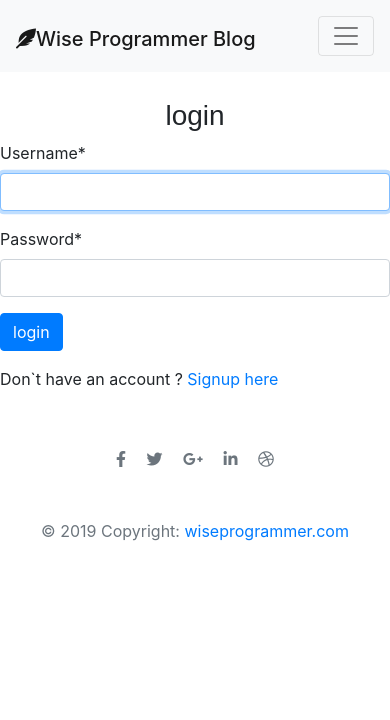
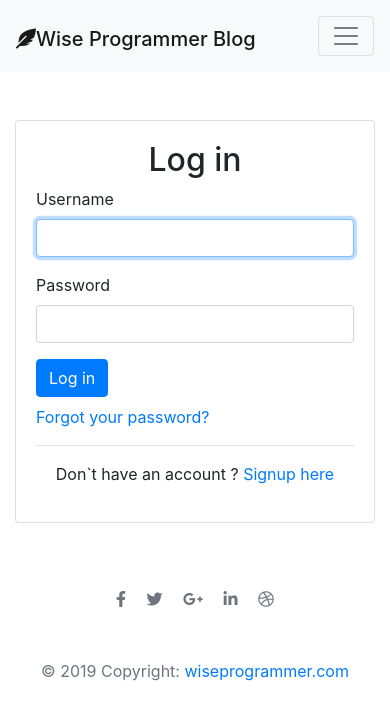
Before and after one commit to joekariuki3/mysite_blog_django, a Django app: page /accounts/login/ in a window 390 px wide. Shown: the top 720 px of the page. Run offline with Django 3.2, Linux system fonts and the light colour scheme; some libraries are stand-ins or nearby versions.

Commit message:
Made edit,Login and Signup responsive

```diff
--- a/blog/static/styles/blog.css
+++ b/blog/static/styles/blog.css
@@ -1,12 +1,18 @@
-@import url("https://fonts.googleapis.com/css?family=Poppins:400,500,700");
-.main {
-  padding-top: 75px;
-}
 .main-message {
   display: inline-block;
   opacity: 0.7;
 }
 .button-card,
-.comment-card {
+.post-body {
   display: inline-block;
 }
+.asteriskField {
+  display: none;
+}
+form .alert ul li {
+  list-style: none;
+}
+form .alert ul {
+  padding: 0;
+  margin: 0;
+}
--- a/blog/templates/blog/base.html
+++ b/blog/templates/blog/base.html
@@ -11,7 +11,7 @@
     </title>
 
     <!-- Font Awesome -->
-    <link rel="stylesheet" href="https://use.fontawesome.com/releases/v5.8.2/css/all.css">
+    <link rel="stylesheet" href="https://cdnjs.cloudflare.com/ajax/libs/font-awesome/5.11.2/css/all.css" integrity="sha256-46qynGAkLSFpVbEBog43gvNhfrOj+BmwXdxFgVK/Kvc=" crossorigin="anonymous" />
     <!-- Bootstrap core CSS -->
     <link href="https://cdnjs.cloudflare.com/ajax/libs/twitter-bootstrap/4.3.1/css/bootstrap.min.css" rel="stylesheet">
 
@@ -21,9 +21,9 @@
 
   <body>
     <!-- Nav bar -->
-    <nav class="navbar navbar-expand-lg bg-light navbar-light fixed-top">
+    <nav class="navbar navbar-expand-lg bg-light navbar-light sticky-top mb-4">
 
-      <div class="container-fluid">
+      <div class="container">
 
         <!-- Logo -->
         <div class="navbar-header">
@@ -38,7 +38,7 @@
         <!-- search input n button -->
         <div class="collapse navbar-collapse" id="collapsibleNavbar">
           <ul class="nav navbar-nav ml-auto">
-            <form method="get" action="{%url 'search' %}" class="form-inline my-2 my-lg-0  ">
+            <form method="get" action="{%url 'search' %}" class="form-inline my-2  ">
               <div class="input-group mb-3">
                 <input type="search" name="query" class="form-control" placeholder="Search post" aria-label="Search post" aria-describedby="basic-addon2">
                 <div class="input-group-append">
@@ -54,32 +54,29 @@
         <!-- Navbar links -->
         <div class="collapse navbar-collapse " id="collapsibleNavbar">
           <ul class="nav navbar-nav ml-auto">
-             <a href="{% url 'landing_page'%}" class='nav-link dropdown-toggle btn btn-outline-secondary'>Landing page</a>
             {% if user.is_authenticated %}
             {% block nav %} {% endblock%}
-            {% endif %}
-
             <li class="nav-item dropdown">
 
-              <a class="nav-link dropdown-toggle" href="#" id="navbarDropdown" role="button" data-toggle="dropdown" aria-haspopup="true" aria-expanded="false">Account</a>
+              <a class="nav-link dropdown-toggle" href="#" id="navbarDropdown" role="button" data-toggle="dropdown" aria-haspopup="true" aria-expanded="false">{{ user.username}}</a>
               <div class="dropdown-menu dropdown-menu-right" aria-labelledby="navbarDropdown">
-                {% if user.is_authenticated %}
+                <a class="nav-link btn-outline-light" href="{% url 'profile'%}"><i class="far fa-user ">Profile</i></a>
 
-                <a class="nav-link" href="{% url 'profile'%}"><i class="far fa-user"></i><br>{{ user.username}}</a>
+                <a class="nav-link" href="#">Change password</a>
                 <div class="dropdown-divider"></div>
-                <a class="nav-link" href="{% url 'logout'%}"><i class="fas fa-sign-out-alt fa"></i>Logout</a>
-
-                {% else %}
-
-                <a class="dropdown-item" href="{% url 'login'%}" ><i class="fas fa-sign-in-alt fa"></i>login</a>
-                <div class="dropdown-divider"></div>
-                <h6 class="dropdown-header">Don`t have an account ?</h6>
-                <a class="dropdown-item" href="{% url 'signup'%}" ><i class="fas fa-user-plus"></i> Signup</a>
-
-                {% endif %}
+                <a class="nav-link btn-outline-danger" href="{% url 'logout'%}"><i class="fas fa-sign-out-alt fa"></i>Log out</a>
               </div>
             </li>
           </ul>
+          {% else %}
+
+                <form class="form-inline ">
+                <a href="{% url 'landing_page'%}" class='nav-link dropdown-toggle btn btn-outline-secondary mr-4'>Landing page</a>
+                  <a class="btn btn-outline-secondary mr-4" href="{% url 'login'%}" ><i class="fas fa-sign-in-alt fa"></i>Log in</a>
+                  <a class="btn btn-primary mr-4" href="{% url 'signup'%}" ><i class="fas fa-user-plus"></i> Sign up</a>
+                </form>
+
+                {% endif %}
         </div>
 
       </div>
@@ -88,7 +85,7 @@
 
 
 
-    <div class="container main">
+    <div class="container mb-4">
       <div class="row">
       {% block content %}
         <!-- 1st colum in ROW 2 (BLOCK CONTENTS)-->
@@ -101,8 +98,6 @@
         {% endblock %}
       </div>
     </div>
-
-    <br>
 
     <!-- Footer -->
     <footer class=" container-fluid padding bd-footer text-muted">
--- a/blog/templates/message.html
+++ b/blog/templates/message.html
@@ -1,8 +1,14 @@
 {% for message in messages %}
+ <div class="container">
+   <div class="row justify-content-center">
+     <div>
        <div class="alert {{ message.tags }} alert-dismissible fade show main-message" role="alert">
         <button type="button" class="close" data-dismiss="alert" aria-label="Close">
           <span aria-hidden="true">&times;</span>
         </button>
         {{ message }}
        </div>
+     </div>
+   </div>
+ </div>
 {% endfor %}
--- a/blog/templates/registration/login.html
+++ b/blog/templates/registration/login.html
@@ -2,17 +2,23 @@
 {% block title%} Login {% endblock%}
 {% load crispy_forms_tags %}
 {% block content %}
-<br>
-<div class="panel panel-default" style="width:400px; margin:0 auto;">
-    <h3 style="text-align: center; font-family:sans-serif;">login</h3>
-    <div class="panel-body">
-        <form method="post" class="form-group">
-            {% csrf_token %}
-            {{ form|crispy }}
-            <button type="submit" class="btn btn-primary">login</button>
-        </form>
-        <p>Don`t have an account ? <a href="{% url 'signup'%}">Signup here</a></p>
+<div class="container mt-4 mb-4">
+    <div class="row justify-content-center">
+        <div class="col-md-5 ">
+            <div class="card">
+                <div class="card-body">
+                <h2 class="text-center">Log in</h2>
+                    <form method="post" class="form-group" novalidate>
+                        {% csrf_token %}
+                        {{ form|crispy }}
+                        <button type="submit" class="btn btn-primary mb-2">Log in</button><br>
+                        <a class"btn btn-link" href="#">Forgot your password?</a>
+                    </form>
+                    <hr class"my-4">
+                    <p class="text-center">Don`t have an account ? <a href="{% url 'signup'%}">Signup here</a></p>
+                </div>
+            </div>
+        </div>
     </div>
 </div>
-
 {% endblock%}
--- a/mysite_blog/settings.py
+++ b/mysite_blog/settings.py
@@ -30,7 +30,9 @@ DEBUG = True
 
 CRISPY_TEMPLATE_PACK = 'bootstrap4'
 
-ALLOWED_HOSTS = []
+ALLOWED_HOSTS = ['f0aa7dc4.ngrok.io',
+                 '127.0.0.1',
+                 ]
 LOGIN_URL = '/accounts/login'
 
 
```
Also changed, not shown: blog/templates/blog/post_detail.html (+9 -8 lines), blog/templates/blog/post_edit.html (+15 -6 lines), blog/templates/blog/signup.html (+15 -4 lines), db.sqlite3. Lines whose indentation alone changed are shown as unchanged.
